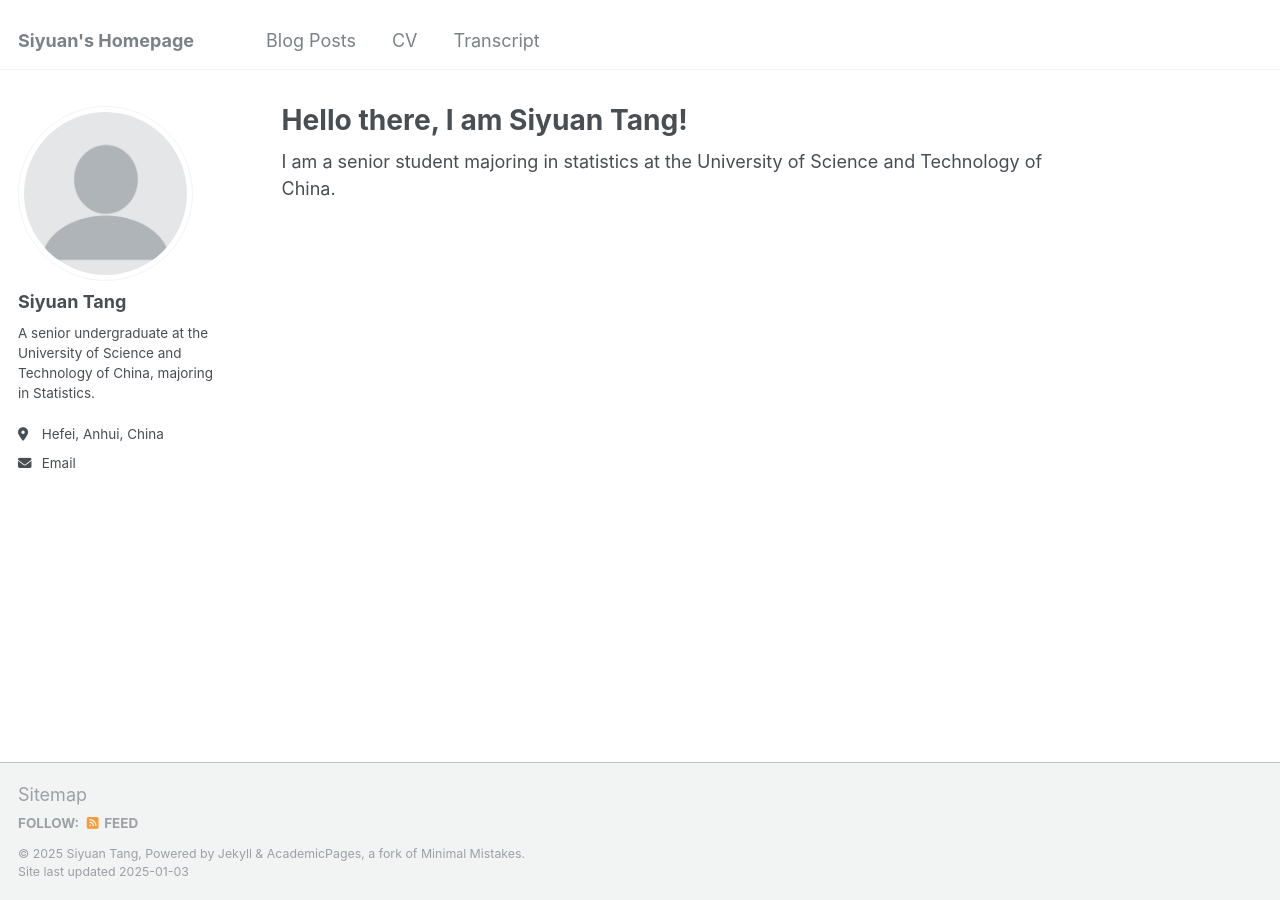
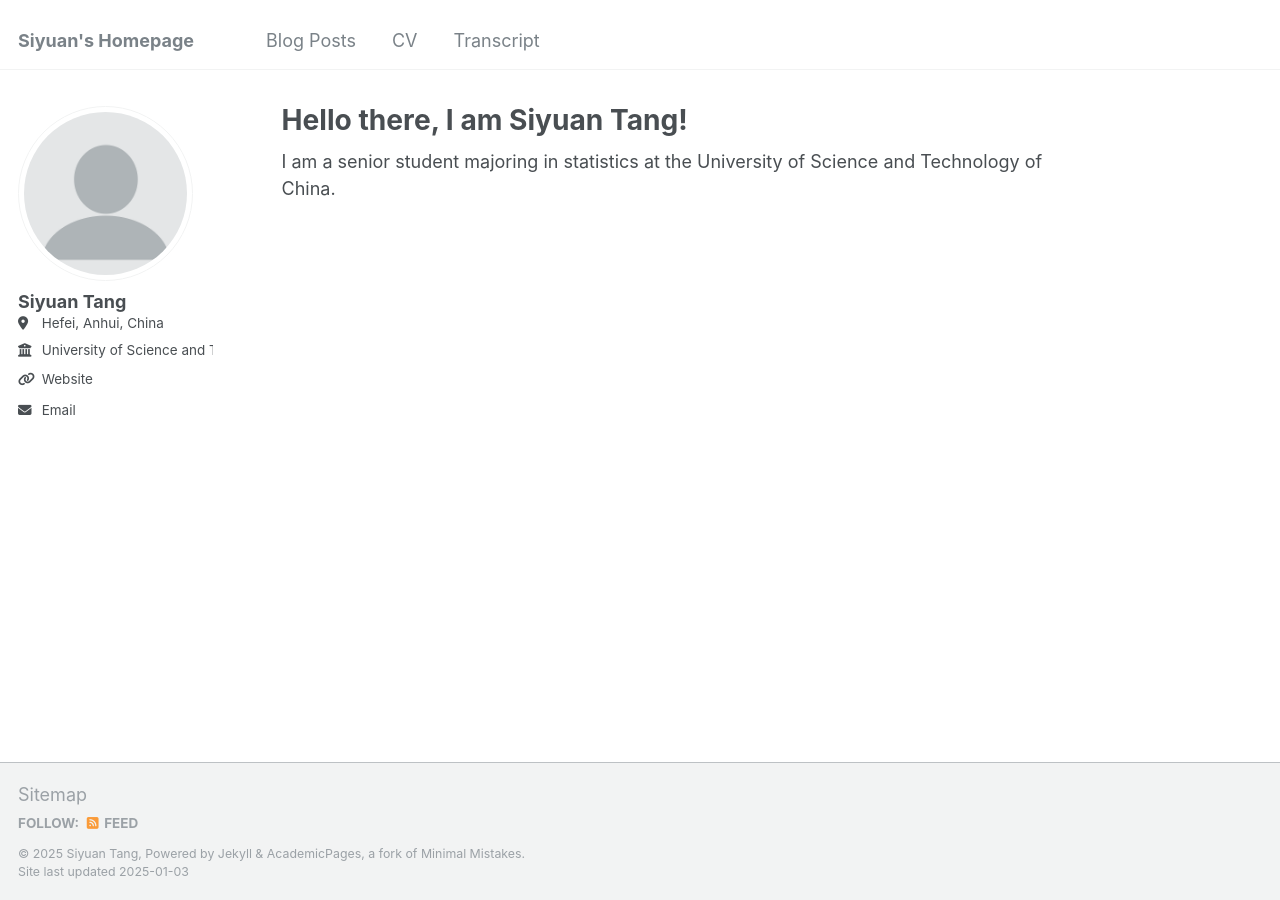
Before and after one commit to jacktangsy/jacktangsy.github.io, a Jekyll site: the page built from _pages/about.md, in a window 1280 px wide. Built offline with Jekyll 4.4.1, drawn with Linux system fonts in a browser that asks for light colours; some of the changed lines change nothing that is shown.

Commit message:
Update _config.yml

```diff
--- a/_config.yml
+++ b/_config.yml
@@ -24,10 +24,10 @@ author:
   avatar           : "profile.png"
   name             : "Siyuan Tang"
   pronouns         : # example: "she/her"
-  bio              : "A senior undergraduate at the University of Science and Technology of China, majoring in Statistics."
+  bio              : # "A senior undergraduate at the University of Science and Technology of China, majoring in Statistics."
   location         : "Hefei, Anhui, China"
-  employer         : # "University of Science and Technology of China"
-  uri              : # URL
+  employer         : "University of Science and Technology of China"
+  uri              : "https://jacktangsy.github.io/" # URL
   email            : "tang211061@mail.ustc.edu.cn"
 
   # Academic websites
```
